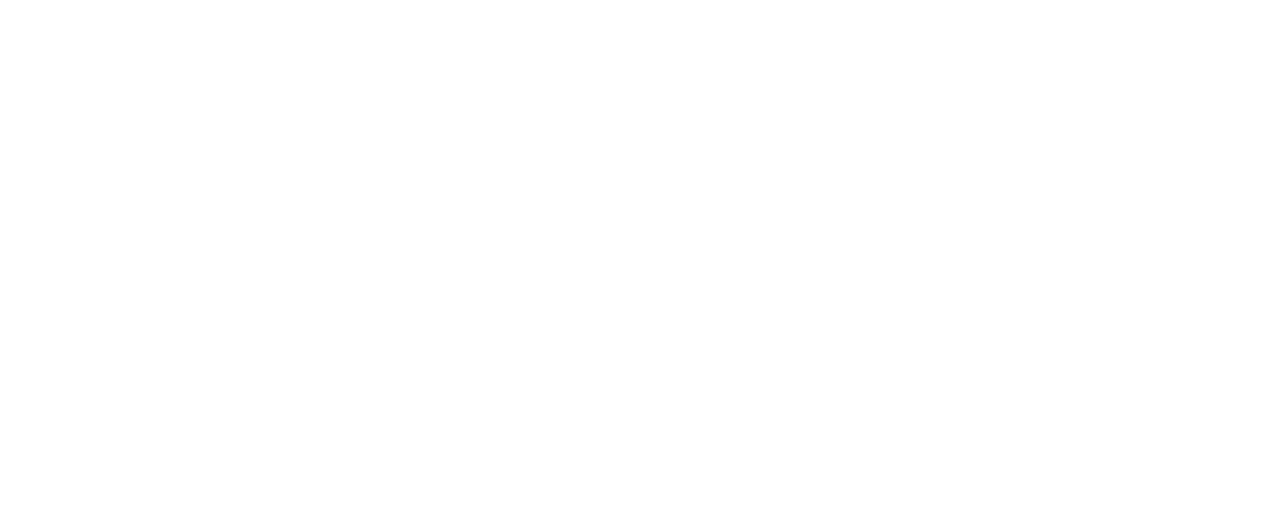
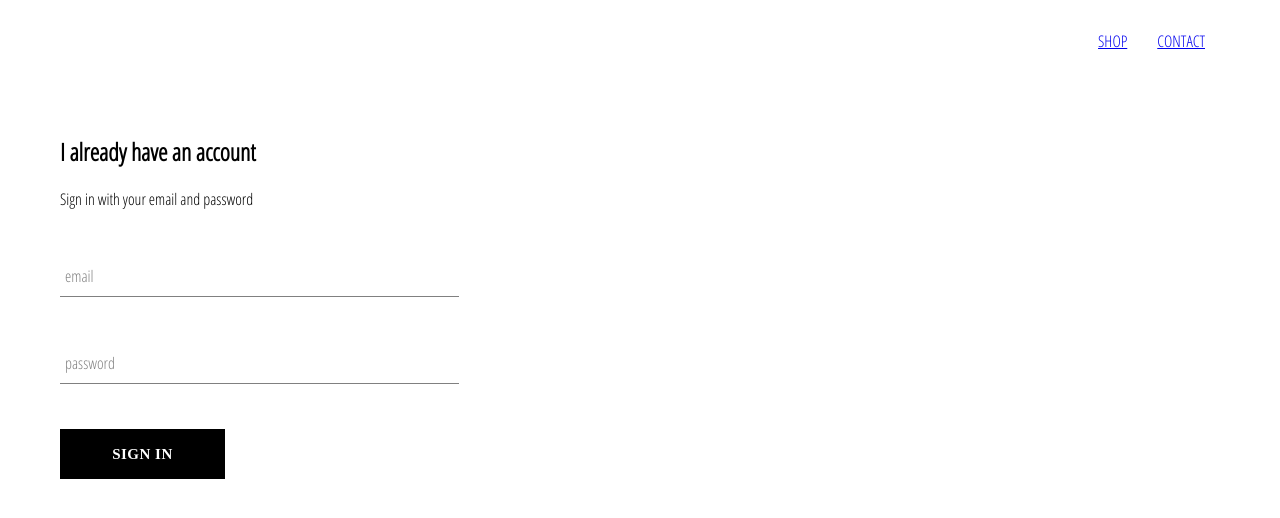
Before and after one commit to jamesarry/clothing-app, a React (Create React App) app: page /signin in a window 1280 px wide. Shown: the top 518 px of the page. Built offline with nearby package versions, Linux system fonts and the light colour scheme.

Commit message:
Added custom buttom, heade and, login components

```diff
--- a/src/App.js
+++ b/src/App.js
@@ -1,22 +1,23 @@
 import React from 'react';
 import { Route } from 'react-router-dom';
 import HomePage from './pages/homepage/homepage.component';
-import ShopPage from './pages/shop/shop.component.jsx';
+import ShopPage from './pages/shop/shop.component';
+import Header from './components/header/header.component';
+import SignInAndSignUpPage from './pages/sign-in-and-sign-up/sign-in-and-sign-up.component';
+
 import './App.css';
 
 
-/**Component is the compnent we want the route to render
- * Path is the string that the path equals to the base url
- * exact is true by defualt. it means the path must be exactly in the base for component to render HomePage and the next component
- * Switch renders only the matched path and nothing else
-  */
+
 function App() {
 
     return (
         <div>
+            <Header/>
             <switch>
               <Route exact path='/' component={HomePage}/>
               <Route path='/shop' component={ShopPage}/>
+              <Route path='/signin' component={SignInAndSignUpPage}/>
             </switch>
         </div>
     );
--- /dev/null
+++ b/src/components/custom-button/custom-button.component.jsx
@@ -0,0 +1,11 @@
+import React  from 'react';
+import './custom-button.styles.scss';
+
+//Creating a custom button
+const CustomButton = ({ children, ...otherProps }) => (
+  <button className="custom-button" {...otherProps}>
+    {children}
+  </button>
+)
+
+export default CustomButton;
--- /dev/null
+++ b/src/components/custom-button/custom-button.styles.scss
@@ -0,0 +1,22 @@
+.custom-button {
+  min-width: 165px;
+  width: auto;
+  height: 50px;
+  letter-spacing: 0.5px;
+  line-height: 50px;
+  padding: 0 35px 0 35px;
+  font-size: 15px;
+  background-color: black;
+  color: white;
+  text-transform: uppercase;
+  font-family: 'Open Sans Condesed';
+  font-weight: bolder;
+  border: none;
+  cursor: pointer;
+
+  &:hover {
+    background-color: white;
+    color: black;
+    border: 1px solid black;
+  }
+}
--- /dev/null
+++ b/src/components/form-input/form-input.component.jsx
@@ -0,0 +1,21 @@
+import React from 'react';
+import './form-input.styles.scss';
+
+/**
+ *
+ * If values are coming from the input, show shrink else show nothing
+ */
+const FormInput = ({ handleChange, label, ...otherProps }) => (
+     <div className="group">
+       <input className="form-input" onChange={handleChange} {...otherProps}/>
+       {
+         label ?
+         (<label class={`${otherProps.value.length ? 'shrink' : ''} form-input-label`}>
+          {label}
+         </label>)
+         : null
+       }
+     </div>
+ );
+
+ export default FormInput;
--- /dev/null
+++ b/src/components/form-input/form-input.styles.scss
@@ -0,0 +1,59 @@
+$sub-color: grey;
+$main-color: black;
+
+@mixin shrinkLabel {
+  top: -14px;
+  font-size: 12px;
+  color: $main-color;
+}
+
+.group {
+  position: relative;
+  margin: 45px 0;
+
+   .form-input {
+     background: none;
+     background-color: white;
+     color: $sub-color;
+     font-size: 18px;
+     padding: 10px 10px 10px 5px;
+     display: block;
+     width: 100%;
+     border: none;
+     border-radius: 0;
+     border-bottom: 1px solid $sub-color;
+     margin: 25px 0;
+
+     &:focus {
+      outline: none;
+    }
+
+    &:focus ~ .form-input-label {
+      @include shrinkLabel();
+   }
+
+   }
+
+
+
+input[type='password'] {
+  letter-spacing: 0.3em;
+}
+
+.form-input-label {
+  color: $sub-color;
+  font-size: 16px;
+  font-weight: normal;
+  position: absolute;
+  pointer-events: none;
+  left: 5px;
+  top: 10px;
+  transition: 300mx ease all;
+
+  &.shrink {
+    @include shrinkLabel();
+  }
+}
+
+
+}
--- /dev/null
+++ b/src/components/header/header.component.jsx
@@ -0,0 +1,19 @@
+import React from 'react';
+import { Link } from 'react-router-dom';
+//import { ReactComponent as Logo } from '../../assets/crown.svg';
+import './header.styles.scss';
+
+const Header = () =>(
+  <div className="header">
+    <div className="options">
+       <Link className="option"  to="/shop">
+          SHOP
+       </Link>
+       <Link className="option"  to="/shop">
+          CONTACT
+       </Link>
+    </div>
+  </div>
+)
+
+export default Header;
--- /dev/null
+++ b/src/components/header/header.styles.scss
@@ -0,0 +1,34 @@
+
+.header {
+  height: 70px;
+  width: 100%;
+  display: flex;
+  justify-content: space-between;
+  margin-bottom: 25px;
+
+  .logo-container {
+      height: 100%;
+      width: 70px;
+      padding: 25px;
+  }
+
+  .options {
+      height: 100%;
+      width: 100%;
+      display: flex;
+      justify-content: flex-end;
+      margin-bottom: 25px;
+  }
+
+  .options {
+      height: 100%;
+      width: 100%;
+      display: flex;
+      justify-content: flex-end;
+      margin-bottom: 25px;
+  }
+
+  .option {
+      padding: 10px 15px;
+  }
+}
--- /dev/null
+++ b/src/components/sign-in/sign-in.component.jsx
@@ -0,0 +1,56 @@
+import React  from 'react';
+import FormInput from '../form-input/form-input.component';
+import CustomButton from '../custom-button/custom-button.component';
+import './sign-in.styles.scss';
+
+class SignIn extends React.Component {
+  constructor(props){
+    super(props);
+
+    this.state = {
+      email: '',
+      password: ''
+    };
+  }
+
+  handleSubmit = event => {
+    event.preventDefault();
+    this.setState({ email: '', password: '' })
+  };
+
+  handleChange = event => {
+    const { value, name } = event.target;
+    this.setState({ [name]: value })
+  };
+
+  render() {
+    return(
+       <div className="sign-in">
+         <h2>I already have an account</h2>
+         <span>Sign in with your email and password</span>
+
+       <form onSubmit={this.handleSubmit}>
+          <FormInput
+            name="email"
+            type="email"
+            handleChange={this.handleChange}
+            value={this.state.email}
+            label="email"
+            required
+          />
+         <FormInput
+            name="password"
+            type="password"
+            value={this.state.email}
+            handleChange={this.handleChange}
+            label="password"
+            required
+          />
+         <CustomButton type="submit">Sign In</CustomButton>
+       </form>
+      </div>
+    );
+  }
+}
+
+export default SignIn;
--- /dev/null
+++ b/src/components/sign-in/sign-in.styles.scss
@@ -0,0 +1,9 @@
+.sign-in {
+  width: 30vw;
+  display: flex;
+  flex-direction: column;
+
+  .title {
+    margin: 10px 0;
+  }
+}
--- /dev/null
+++ b/src/pages/sign-in-and-sign-up/sign-in-and-sign-up.component.jsx
@@ -0,0 +1,11 @@
+import React  from 'react';
+import SignIn from '../../components/sign-in/sign-in.component';
+import './sign-in-and-sign-up.styles.scss';
+
+const SignInAndSignUpPage = () => (
+   <div className="sign-in-and-sign-up">
+      <SignIn />
+   </div>
+);
+
+export default SignInAndSignUpPage;
```
Also changed, not shown: src/assets/crown.svg (added), src/pages/sign-in-and-sign-up/sign-in-and-sign-up.styles.scss (added).
